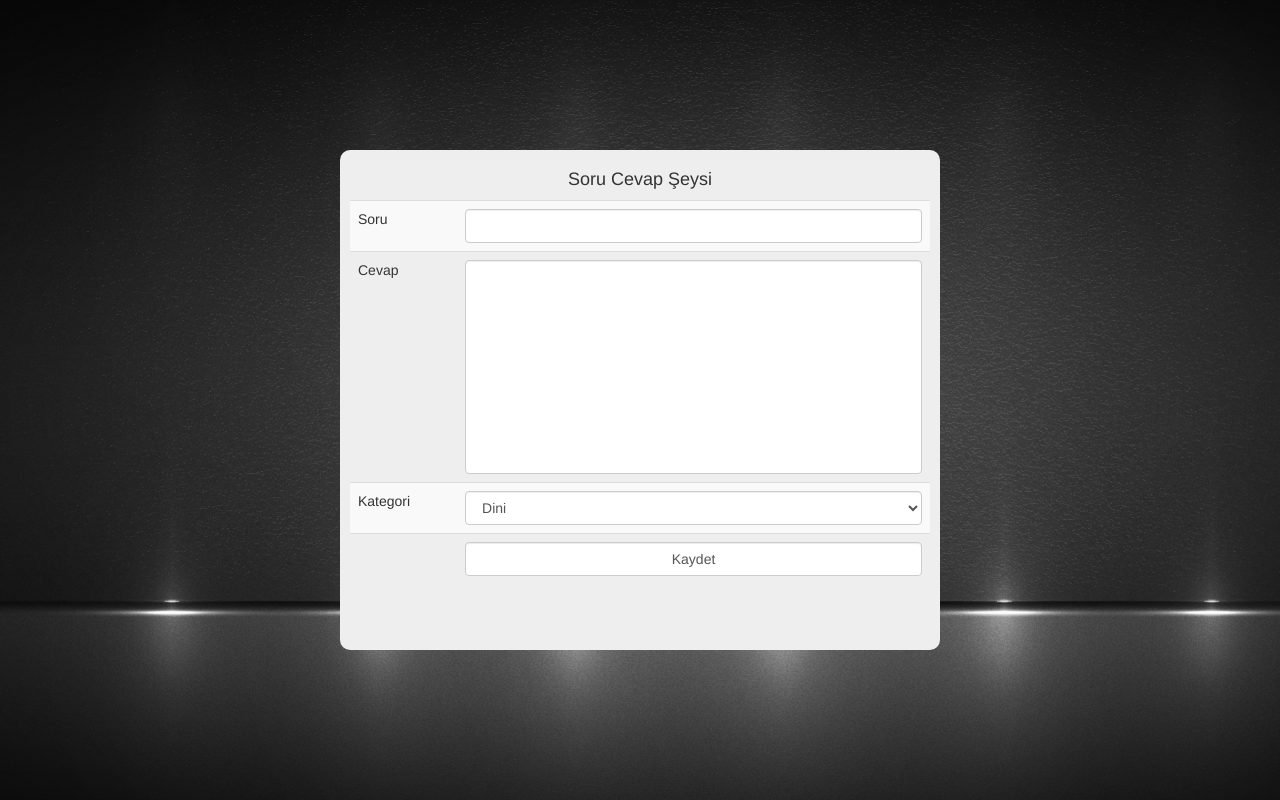
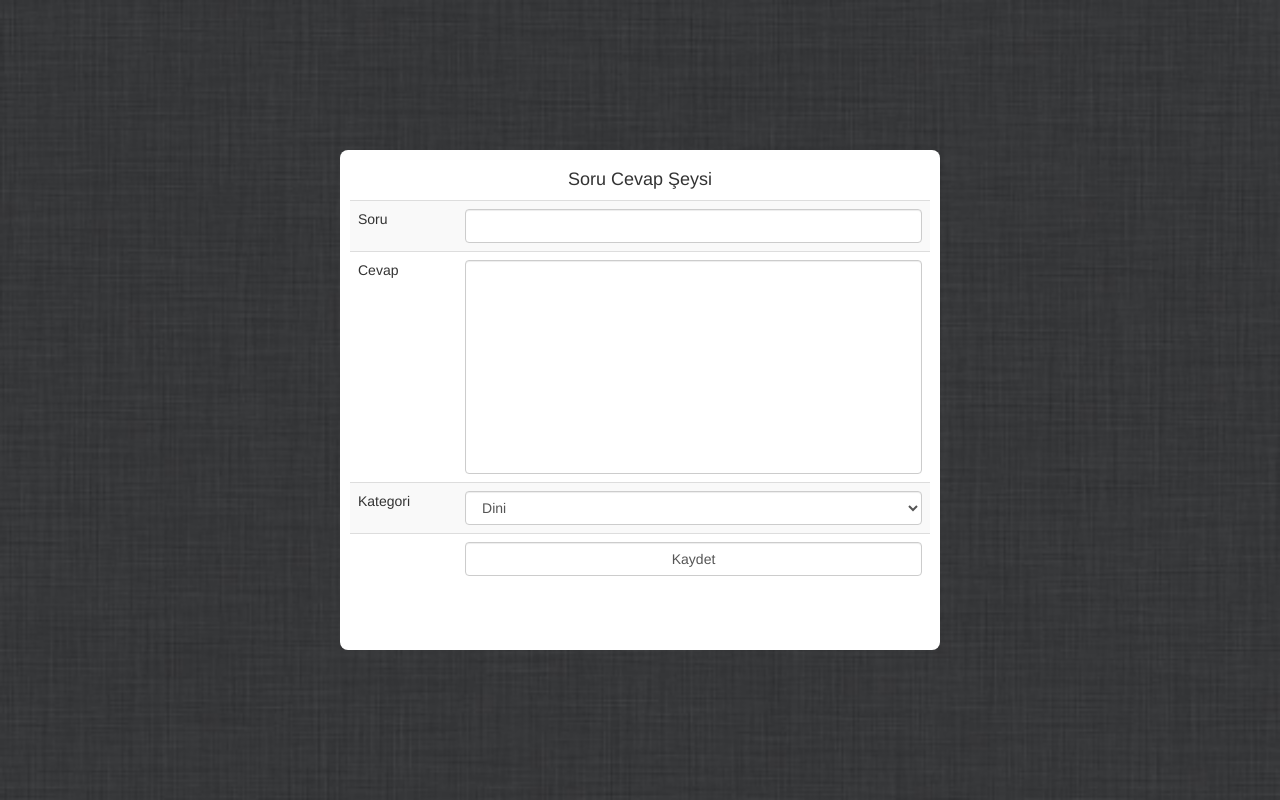
Before and after one commit to efeozgur/sorcevapla, a PHP site: page / in a window 1280 px wide. Run offline with PHP 8.4, Linux system fonts and the light colour scheme; data comes from the database, SQL or seed files in the repository; some libraries are stand-ins or nearby versions.

Commit message:
arkaplan

```diff
--- a/css/stilim.css
+++ b/css/stilim.css
@@ -1,5 +1,5 @@
 body {
-	background-image:url(../img/bg3.jpg);
+	background-image:url(../img/preview11.jpg);
 	background-repeat:no-repeat;
 	background-size:cover;
 	background-attachment: fixed;
@@ -54,12 +54,12 @@ div p a:hover{
 	width: 600px;
 	height: 500px;
 	position: absolute;
-	background: #eee;
+	background: #fff;
 	margin: auto;
 	top: 50%;
 	left: 50%;
 	margin-left: -300px;
 	margin-top: -250px;
 	padding: 10px;
-	border-radius: 10px
+	border-radius: 8px
 }
```
Also changed, not shown: img/bg.jpg (deleted), img/bg2.jpg (deleted), img/bg3.jpg (deleted), img/preview11.jpg (added).
